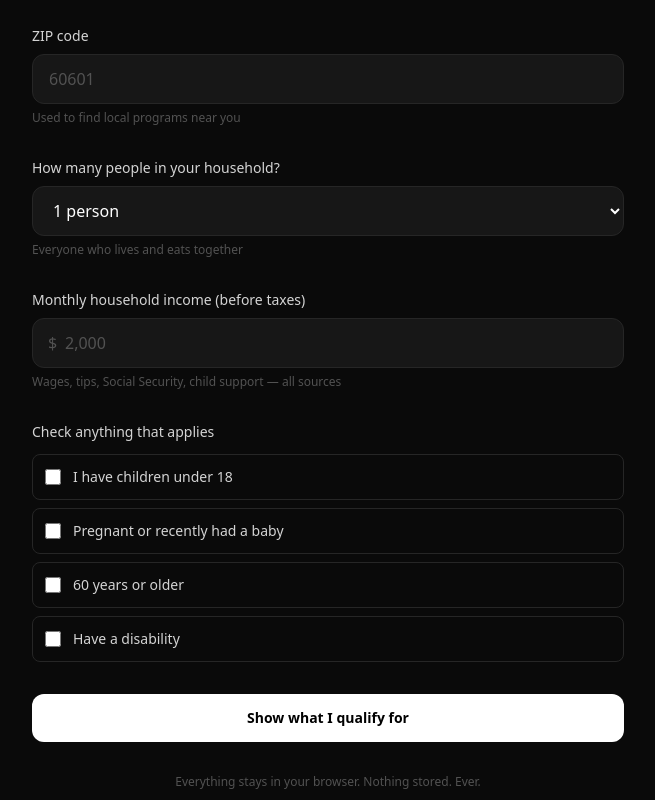
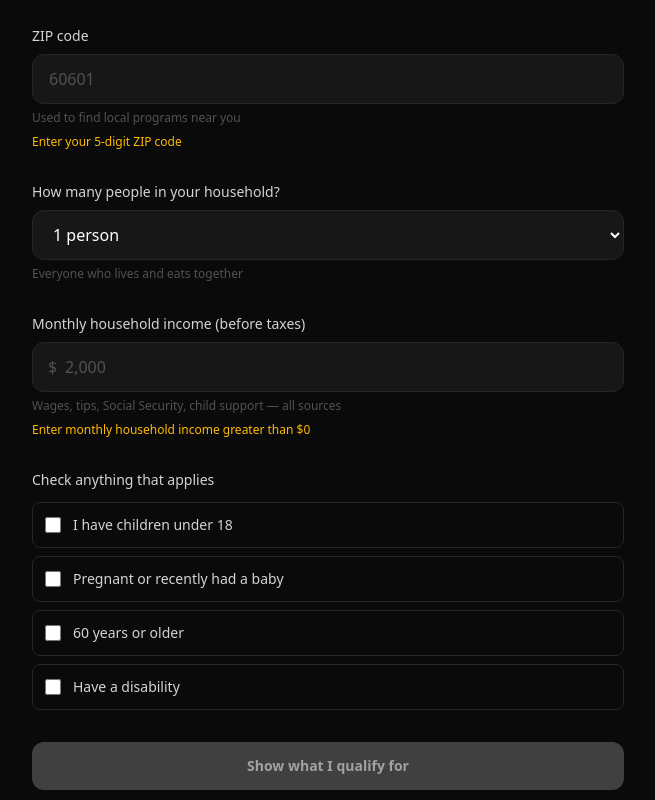
Before and after one commit to doreisato/benefits-navigator, a Next.js app: page / in a window 1280 px wide. Shown: the part 340-1140 px from the top of the page, without its empty margins (312-967 px from the left). Built offline with nearby package versions, Linux system fonts and the light colour scheme.

Commit message:
Loop: add explicit form validation and submit guardrails

```diff
--- a/app/page.tsx
+++ b/app/page.tsx
@@ -19,8 +19,24 @@ export default function Home() {
     isElderly: false,
   });
 
+  const zipError = formData.zip.length === 0
+    ? "Enter your 5-digit ZIP code"
+    : !/^\d{5}$/.test(formData.zip)
+      ? "ZIP code must be exactly 5 digits"
+      : "";
+
+  const incomeError = formData.monthlyIncome <= 0
+    ? "Enter monthly household income greater than $0"
+    : "";
+
+  const canSubmit = !zipError && !incomeError;
+
   const handleSubmit = (e: React.FormEvent) => {
     e.preventDefault();
+    if (!canSubmit) {
+      return;
+    }
+
     const r = calculateBenefits(formData);
     setResults(r);
     setTotalBenefits(getTotalEstimatedBenefits(r));
@@ -171,12 +187,19 @@ export default function Home() {
                 required
                 placeholder="60601"
                 value={formData.zip}
-                onChange={(e) => setFormData({ ...formData, zip: e.target.value })}
+                onChange={(e) => {
+                  const val = e.target.value.replace(/\D/g, "").slice(0, 5);
+                  setFormData({ ...formData, zip: val });
+                }}
+                aria-invalid={!!zipError}
                 className={`${ds.input} text-base`}
               />
               <p className="mt-1.5 text-xs text-neutral-600">
                 Used to find local programs near you
               </p>
+              {zipError && (
+                <p className="mt-2 text-xs text-amber-400">{zipError}</p>
+              )}
             </div>
 
             {/* Household Size */}
@@ -225,12 +248,16 @@ export default function Home() {
                       setFormData({ ...formData, monthlyIncome: parseInt(val) || 0 });
                     }
                   }}
+                  aria-invalid={!!incomeError}
                   className={`${ds.input} text-base pl-8 pr-4`}
                 />
               </div>
               <p className="mt-1.5 text-xs text-neutral-600">
                 Wages, tips, Social Security, child support — all sources
               </p>
+              {incomeError && (
+                <p className="mt-2 text-xs text-amber-400">{incomeError}</p>
+              )}
             </div>
 
             {/* Situation */}
@@ -291,7 +318,8 @@ export default function Home() {
 
             <button
               type="submit"
-              className={ds.buttonPrimary}
+              disabled={!canSubmit}
+              className={`${ds.buttonPrimary} disabled:bg-neutral-700 disabled:text-neutral-400 disabled:cursor-not-allowed`}
             >
               Show what I qualify for
             </button>
```
